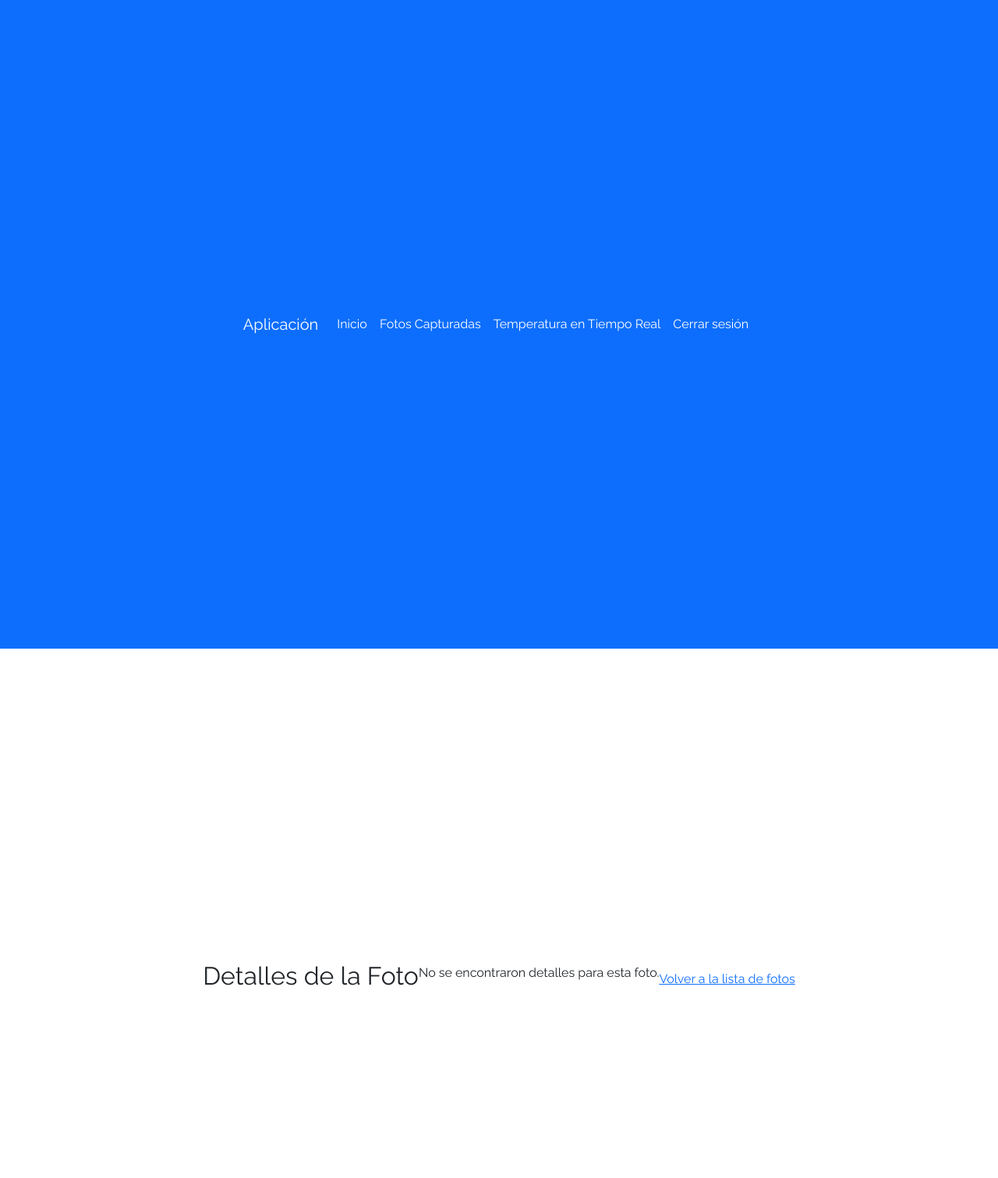
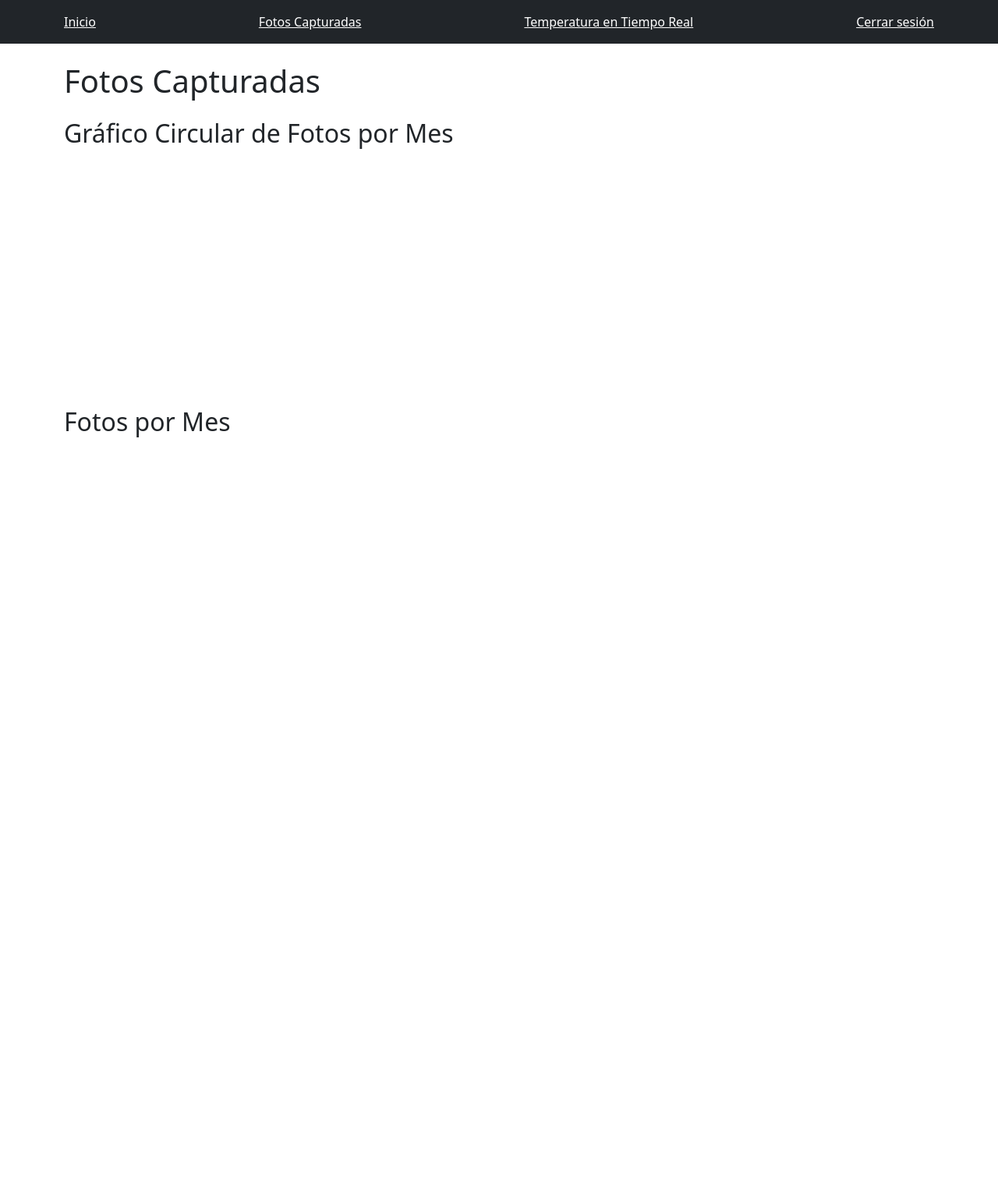
Before and after one commit to Rychar7/flask_app, a Flask app: template templates/fotos.html in a window 1280 px wide. Shown: the top 1511 px of the page at 78% size. After the commit the page ends 561 px from the top, so only its background shows below. Run offline with Flask 3, Linux system fonts and the light colour scheme; the template is opened without the code that fills it, so the values that code supplies are empty; a map, chart or similar area stays blank; parts of the project's set-up code (start-up, migrations or seed data) failed here and were passed over; some libraries are stand-ins or nearby versions.

Commit message:
correccion

```diff
--- a/templates/fotos.html
+++ b/templates/fotos.html
@@ -1,14 +1,140 @@
-{% extends "base.html" %}
-{% block content %}
-    <h2>Detalles de la Foto</h2>
-    {% if foto %}
-        <div>
-            <p><strong>Fecha y Hora:</strong> {{ foto.fecha_hora }}</p>
-            <p><strong>Temperatura:</strong> {{ foto.temperatura }}°C</p>
-            <img src="{{ foto.url }}" alt="Foto capturada" style="max-width: 100%;">
+<!DOCTYPE html>
+<html lang="es">
+<head>
+    <meta charset="UTF-8">
+    <meta name="viewport" content="width=device-width, initial-scale=1.0">
+    <title>Fotos Capturadas</title>
+    <link rel="stylesheet" href="https://cdnjs.cloudflare.com/ajax/libs/bootstrap/5.3.0/css/bootstrap.min.css">
+    <script src="https://cdn.jsdelivr.net/npm/chart.js"></script>
+    <style>
+        .photo-container { display: flex; overflow-x: auto; gap: 10px; }
+        .photo-item { max-width: 150px; margin: 10px; text-align: center; cursor: pointer; }
+        .photo-item img { width: 100%; border-radius: 8px; }
+        .month-buttons { display: flex; gap: 10px; overflow-x: auto; margin-bottom: 20px; }
+        #photosChart { max-width: 300px; margin: auto; }
+    </style>
+</head>
+<body>
+
+<!-- Cabecera -->
+<header class="bg-dark text-white p-3 mb-4">
+    <div class="container">
+        <nav class="d-flex justify-content-between">
+            <a href="{{ url_for('home') }}" class="text-white">Inicio</a>
+            <a href="{{ url_for('obtener_fotos') }}" class="text-white">Fotos Capturadas</a>
+            <a href="{{ url_for('obtener_temperatura') }}" class="text-white">Temperatura en Tiempo Real</a>
+            <a href="{{ url_for('logout') }}" class="text-white">Cerrar sesión</a>
+        </nav>
+    </div>
+</header>
+
+<div class="container">
+    <h1 class="my-4">Fotos Capturadas</h1>
+
+    <!-- Gráfico Circular -->
+    <h2>Gráfico Circular de Fotos por Mes</h2>
+    <div class="text-center">
+        <canvas id="photosChart"></canvas>
+    </div>
+
+    <!-- Botones y Fotos por Mes -->
+    <h2 class="my-4">Fotos por Mes</h2>
+
+    <div class="month-buttons">
+        {% for mes, fotos in fotos_por_mes.items() %}
+            <button class="btn btn-primary" onclick="togglePhotos('{{ mes }}')">
+                {{ mes }}
+            </button>
+        {% endfor %}
+    </div>
+
+    {% for mes, fotos in fotos_por_mes.items() %}
+        <div id="photos-{{ mes }}" class="photo-container" style="display: none;">
+            {% for foto in fotos %}
+                <div class="photo-item" onclick="showFullScreen('{{ foto['url'] }}')">
+                    <img src="{{ foto['url'] }}" alt="Foto">
+                    <p><strong>Fecha:</strong> {{ foto['fecha_hora'] }}</p>
+                    <p><strong>Temperatura:</strong> {{ foto['temperatura'] }}°C</p>
+                </div>
+            {% endfor %}
         </div>
-    {% else %}
-        <p>No se encontraron detalles para esta foto.</p>
-    {% endif %}
-    <a href="{{ url_for('obtener_fotos') }}">Volver a la lista de fotos</a>
-{% endblock %}
+    {% endfor %}
+</div>
+
+<!-- Modal para Visualización de Pantalla Completa -->
+<div class="modal fade" id="fullScreenModal" tabindex="-1" aria-labelledby="fullScreenModalLabel" aria-hidden="true">
+    <div class="modal-dialog modal-dialog-centered">
+        <div class="modal-content">
+            <div class="modal-header">
+                <h5 class="modal-title" id="fullScreenModalLabel">Foto en Pantalla Completa</h5>
+                <button type="button" class="btn-close" data-bs-dismiss="modal" aria-label="Close"></button>
+            </div>
+            <div class="modal-body text-center">
+                <img id="fullScreenImage" src="" class="img-fluid" alt="Foto en Pantalla Completa">
+            </div>
+        </div>
+    </div>
+</div>
+
+<script>
+    // Alternar visibilidad de las fotos por mes
+    function togglePhotos(month) {
+        const photoContainer = document.getElementById(`photos-${month}`);
+        photoContainer.style.display = (photoContainer.style.display === 'none') ? 'flex' : 'none';
+    }
+
+    // Mostrar imagen en pantalla completa
+    function showFullScreen(url) {
+        document.getElementById('fullScreenImage').src = url;
+        new bootstrap.Modal(document.getElementById('fullScreenModal')).show();
+    }
+
+    // Datos para el gráfico circular
+    const data = {
+        labels: Object.keys({{ fotos_por_mes_json | tojson }}),
+        datasets: [{
+            label: 'Cantidad de fotos por mes',
+            data: Object.values({{ fotos_por_mes_json | tojson }}),
+            backgroundColor: [
+                'rgba(255, 99, 132, 0.2)',
+                'rgba(54, 162, 235, 0.2)',
+                'rgba(255, 206, 86, 0.2)',
+                'rgba(75, 192, 192, 0.2)',
+                'rgba(153, 102, 255, 0.2)',
+                'rgba(255, 159, 64, 0.2)'
+            ],
+            borderColor: [
+                'rgba(255, 99, 132, 1)',
+                'rgba(54, 162, 235, 1)',
+                'rgba(255, 206, 86, 1)',
+                'rgba(75, 192, 192, 1)',
+                'rgba(153, 102, 255, 1)',
+                'rgba(255, 159, 64, 1)'
+            ],
+            borderWidth: 1
+        }]
+    };
+
+    // Configuración del gráfico circular
+    const config = {
+        type: 'pie',
+        data: data,
+        options: {
+            responsive: true,
+            plugins: {
+                legend: {
+                    position: 'top',
+                },
+            }
+        }
+    };
+
+    // Renderizar el gráfico circular
+    new Chart(document.getElementById('photosChart'), config);
+</script>
+
+<!-- Bootstrap JS -->
+<script src="https://cdnjs.cloudflare.com/ajax/libs/bootstrap/5.3.0/js/bootstrap.bundle.min.js"></script>
+
+</body>
+</html>
```
Also changed, not shown: templates/temperatura.html (line endings or trailing spaces).
